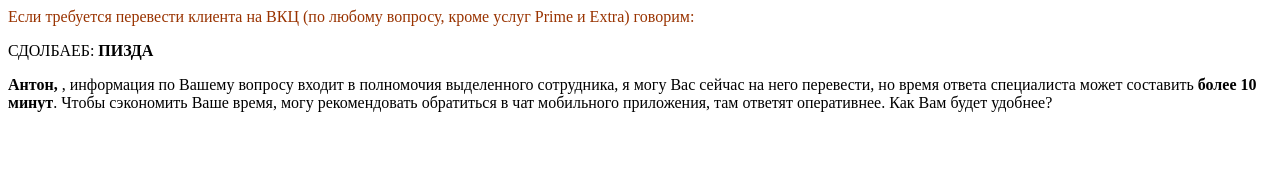
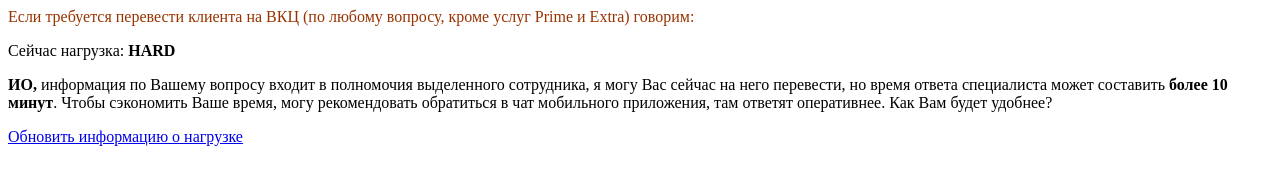
Before and after one commit to XakerS/TEST1, a plain HTML site: page index.html in a window 1280 px wide. Drawn offline with Linux system fonts and the light colour scheme.

Commit message:
Update index.html

```diff
--- a/index.html
+++ b/index.html
@@ -1,7 +1,12 @@
-<meta http-equiv="Refresh" content="5" />
-<div class="component-paragraph" data-widget-id="Paragraph_362" data-default-display="NULL"><p><span style="color: #993300;">Если требуется перевести клиента на ВКЦ (по любому вопросу, кроме услуг Prime и Extra) говорим:</span></p>
-<div class="alert alert-success">
-                    <p>СДОЛБАЕБ: <strong>ПИЗДА</strong></p>
-                   <p><strong><span class="js-contact-name-display">Антон</span>, </strong>, информация по Вашему вопросу входит в полномочия выделенного сотрудника, я могу Вас сейчас на него перевести, но время ответа специалиста может составить <strong>более 10 минут</strong>. Чтобы сэкономить Ваше время, могу рекомендовать обратиться в чат мобильного приложения, там ответят оперативнее. Как Вам будет удобнее?</p>
-                </div>
+<div id="Collapse_359-collapse1" class="panel-collapse collapse in" aria-expanded="true">
+<div class="panel-body">
+<div class="component-paragraph" data-widget-id="Paragraph_362" data-default-display="NULL">
+<p><span style="color: #993300;">Если требуется перевести клиента на ВКЦ (по любому вопросу, кроме услуг Prime и Extra) говорим:</span></p>
+<div class="alert alert-danger">
+<p>Сейчас нагрузка: <strong>HARD</strong></p>
+<p><strong><span class="js-contact-name-display">ИО</span>, </strong>информация по Вашему вопросу входит в полномочия выделенного сотрудника, я могу Вас сейчас на него перевести, но время ответа специалиста может составить <strong>более 10 минут</strong>. Чтобы сэкономить Ваше время, могу рекомендовать обратиться в чат мобильного приложения, там ответят оперативнее. Как Вам будет удобнее?</p>
 </div>
+</div>
+</div>
+</div>
+<p><a class="btn btn-success show-loader " href="../../../web/wiki?id=533" data-widget-id="LinkToPage_72" data-default-display="NULL">Обновить информацию о нагрузке</a></p>
```
